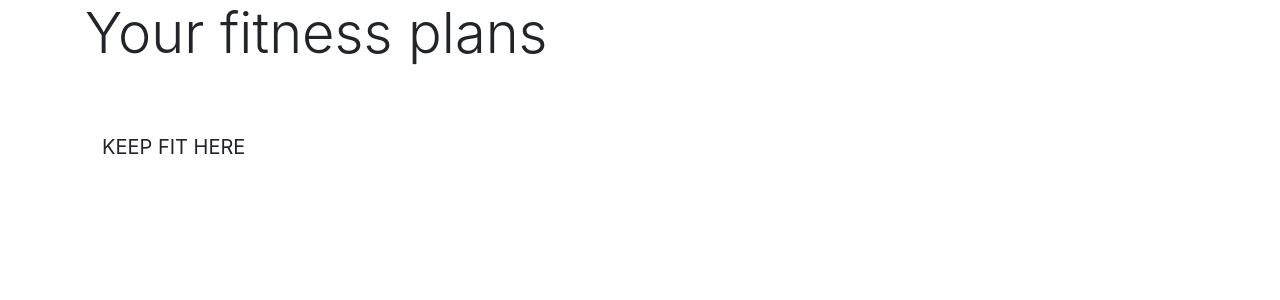
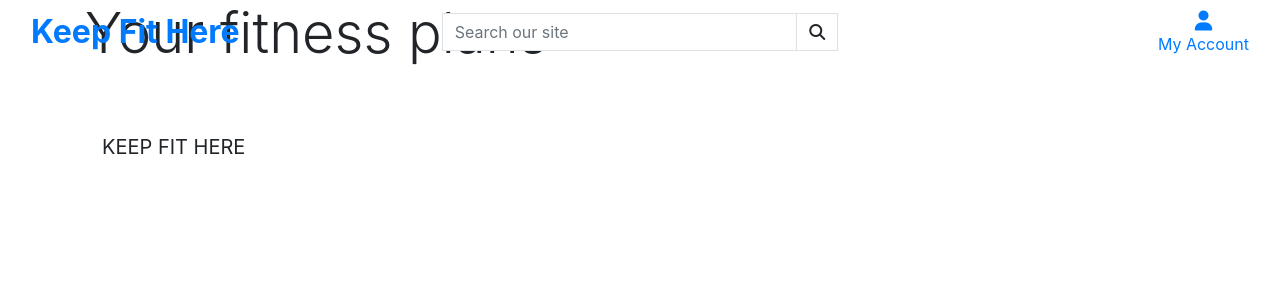
Before and after one commit to maxwellsor169/Keep_Fit_subscription_app, a Django app: page / in a window 1280 px wide. Shown: the top 300 px of the page. Run offline with Django 3.2, Linux system fonts and the light colour scheme; some libraries are stand-ins or nearby versions.

Commit message:
Added content to the main page header

```diff
--- a/templates/base.html
+++ b/templates/base.html
@@ -37,7 +37,60 @@
     <title>Keep Fit {% block extra_title %}{% endblock %}</title>
   </head>
   <body>
-    <header class="container-fluid fixed-top"></header>
+    <header class="container-fluid fixed-top">
+      <div class="row">
+        <!-- Fitness link -->
+        <div class="col-12 col-lg-4 my-auto py-1 py-lg-0 text-center text-lg-left">
+          <a href="{% url 'home' %}" class="nav-link main-logo-link">
+            <h2 class="logo-font text-black my-0"><strong>Keep Fit Here</strong></h2>
+          </a>
+        </div>
+        <!-- Search form -->
+        <div class="col-12 col-lg-4 my-auto py-1 py-lg-0">
+          <form method="GET" action="">
+            <div class="input-group w-100">
+              <input class="form-control border border-black rounded-0" type="text" name="q"
+                placeholder="Search our site">
+              <div class="input-group-append">
+                <button class="form-control btn btn-black border border-black rounded-0" type="submit">
+                  <span class="icon">
+                    <i class="fas fa-search"></i>
+                  </span>
+                </button>
+              </div>
+            </div>
+          </form>
+        </div>
+        <!-- This manages what to display on the drop-down-list when user is authenticated or not  -->
+        <div class="col-12 col-lg-4 my-auto py-1 py-lg-0">
+          <ul class="list-inline list-unstyled text-center text-lg-right my-0">
+            <li class="list-inline-item dropdown">
+              <!-- Parent Menu -->
+              <a class="text-black nav-link" href="#" id="user-options" data-toggle="dropdown" aria-haspopup="true"
+                aria-expanded="false">
+                <div class="text-center">
+                  <div><i class="fas fa-user fa-lg"></i></div>
+                  <p class="my-0">My Account</p>
+                </div>
+              </a>
+              <div class="dropdown-menu border-0" aria-labelledby="user-options">
+                {% if request.user.is_authenticated %}
+                {% if request.user.is_superuser %}
+                <a href="" class="dropdown-item">Product Management</a>
+                <a href="" class="dropdown-item">Plan Management</a>
+                {% endif %}
+                <a href="" class="dropdown-item">My Profile</a>
+                <a href="{% url 'account_logout' %}" class="dropdown-item">Logout</a>
+                {% else %}
+                <a href="{% url 'account_signup' %}" class="dropdown-item">Register</a>
+                <a href="{% url 'account_login' %}" class="dropdown-item">Login</a>
+                {% endif %}
+              </div>
+            </li>
+          </ul>
+      </div>
+      </div>
+    </header>
 
     <!-- Display messages from django -->
     {% if messages %}
```
